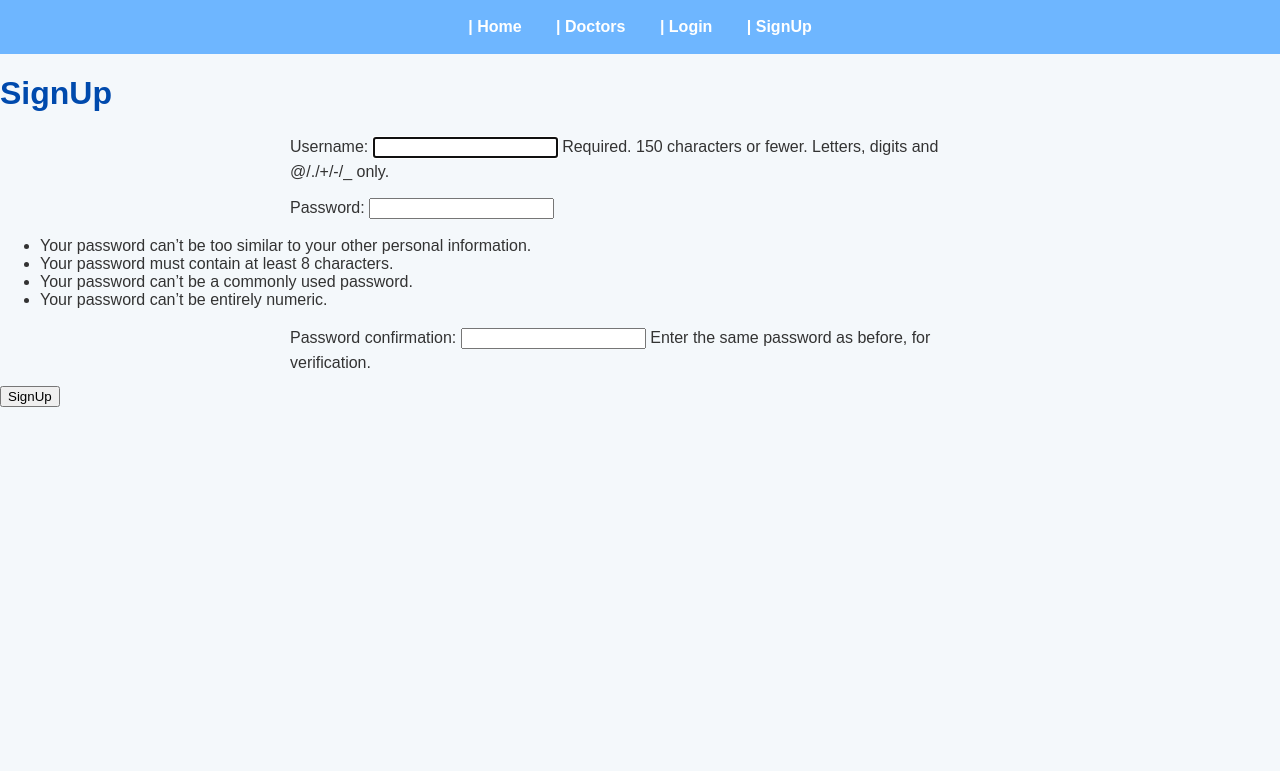
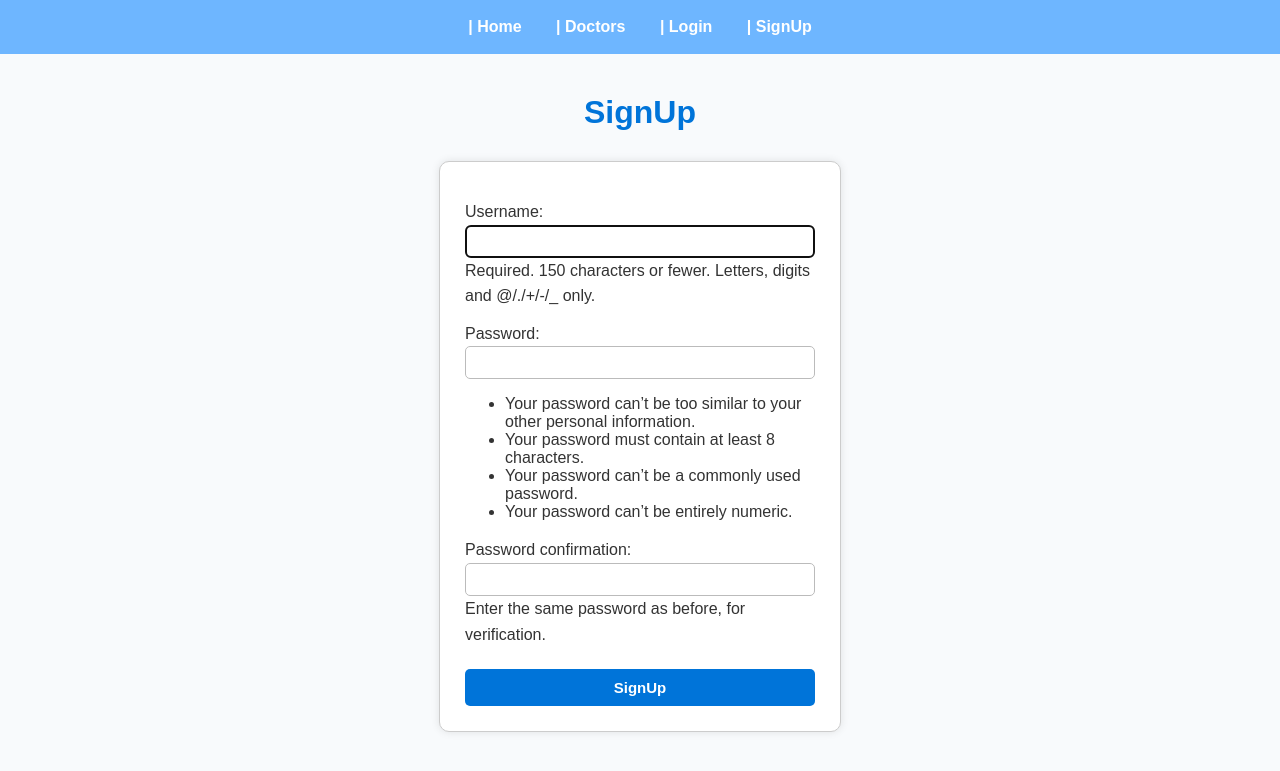
Before and after one commit to SundusMoa/Hospital-Appointment-system, a Django app: page /auth/signup/ in a window 1280 px wide. Shown: the top 771 px of the page. Run offline with Django 5.2, Linux system fonts and the light colour scheme.

Commit message:
added signup.css file

```diff
--- /dev/null
+++ b/Hospital-Appointment-System/main_app/static/css/signup.css
@@ -0,0 +1,59 @@
+
+body {
+    font-family: Arial, sans-serif;
+    background-color: #f8fafc;
+    color: #333;
+    margin: 0;
+    padding: 0;
+}
+
+
+h1 {
+    text-align: center;
+    color: #0074d9;
+    margin-top: 40px;
+}
+
+
+form {
+    width: 350px;
+    margin: 30px auto;
+    padding: 25px;
+    background-color: #ffffff;
+    border: 1px solid #ccc;
+    border-radius: 10px;
+    box-shadow: 0 0 8px rgba(0, 0, 0, 0.1);
+}
+
+
+form p {
+    margin: 12px 0;
+}
+
+input[type="text"],
+input[type="email"],
+input[type="password"] {
+    width: 100%;
+    padding: 8px;
+    border: 1px solid #bbb;
+    border-radius: 5px;
+    box-sizing: border-box;
+}
+
+
+button {
+    width: 100%;
+    background-color: #0074d9;
+    color: white;
+    border: none;
+    padding: 10px;
+    border-radius: 5px;
+    font-size: 15px;
+    cursor: pointer;
+    font-weight: bold;
+    margin-top: 10px;
+}
+
+button:hover {
+    background-color: #005fa3;
+}
--- a/Hospital-Appointment-System/main_app/templates/registration/signup.html
+++ b/Hospital-Appointment-System/main_app/templates/registration/signup.html
@@ -1,7 +1,12 @@
 {% extends "base.html" %}
+{% load static %}
+
+{% block head %}
+<title>Rateel Hospital | Sign-up</title>
+<link rel="stylesheet" href="{% static "css/signup.css" %}">
+{% endblock  %}
 
 {% block content %}
-
   <h1>SignUp</h1>
   <form method="post">
     {% csrf_token %}
```
